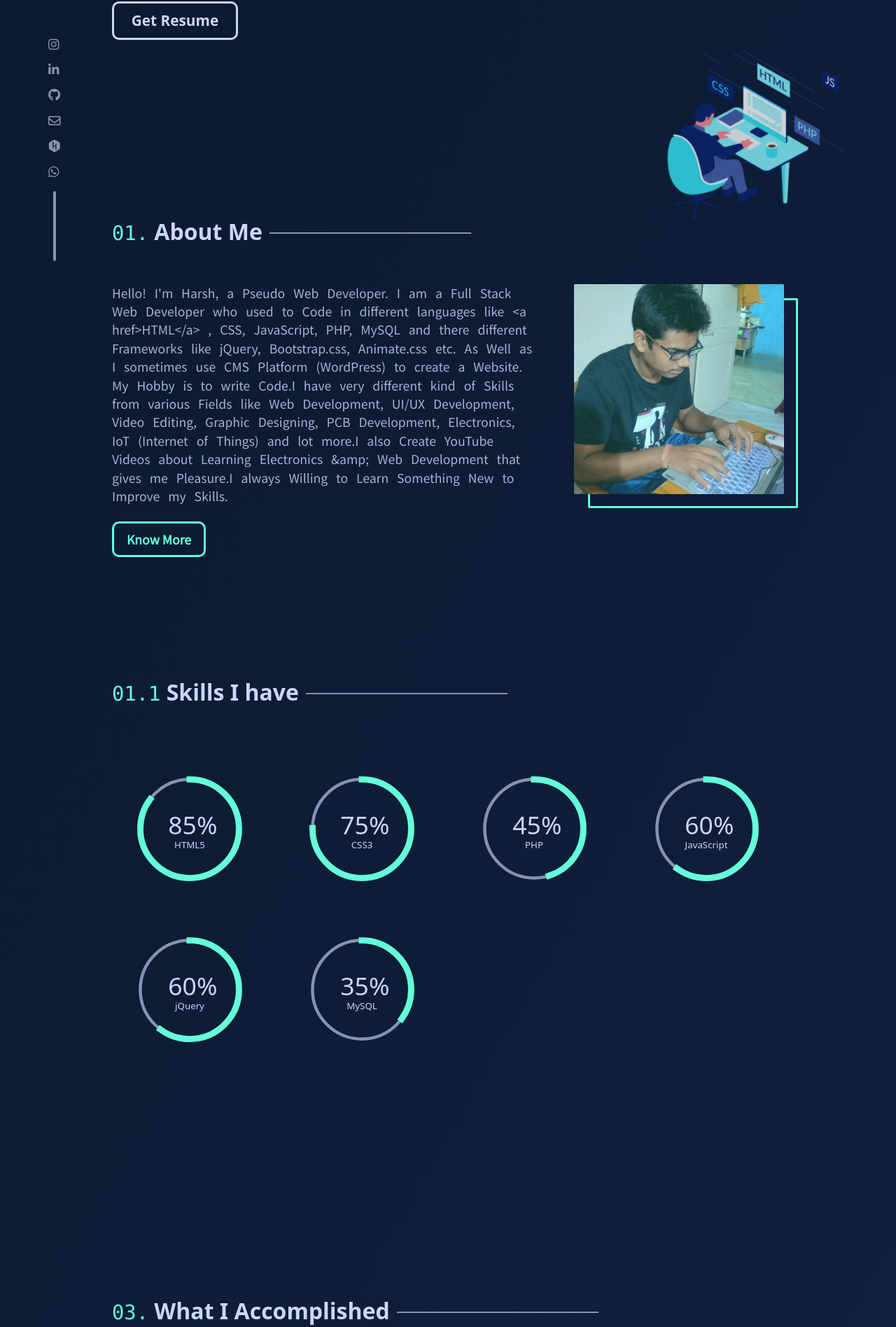
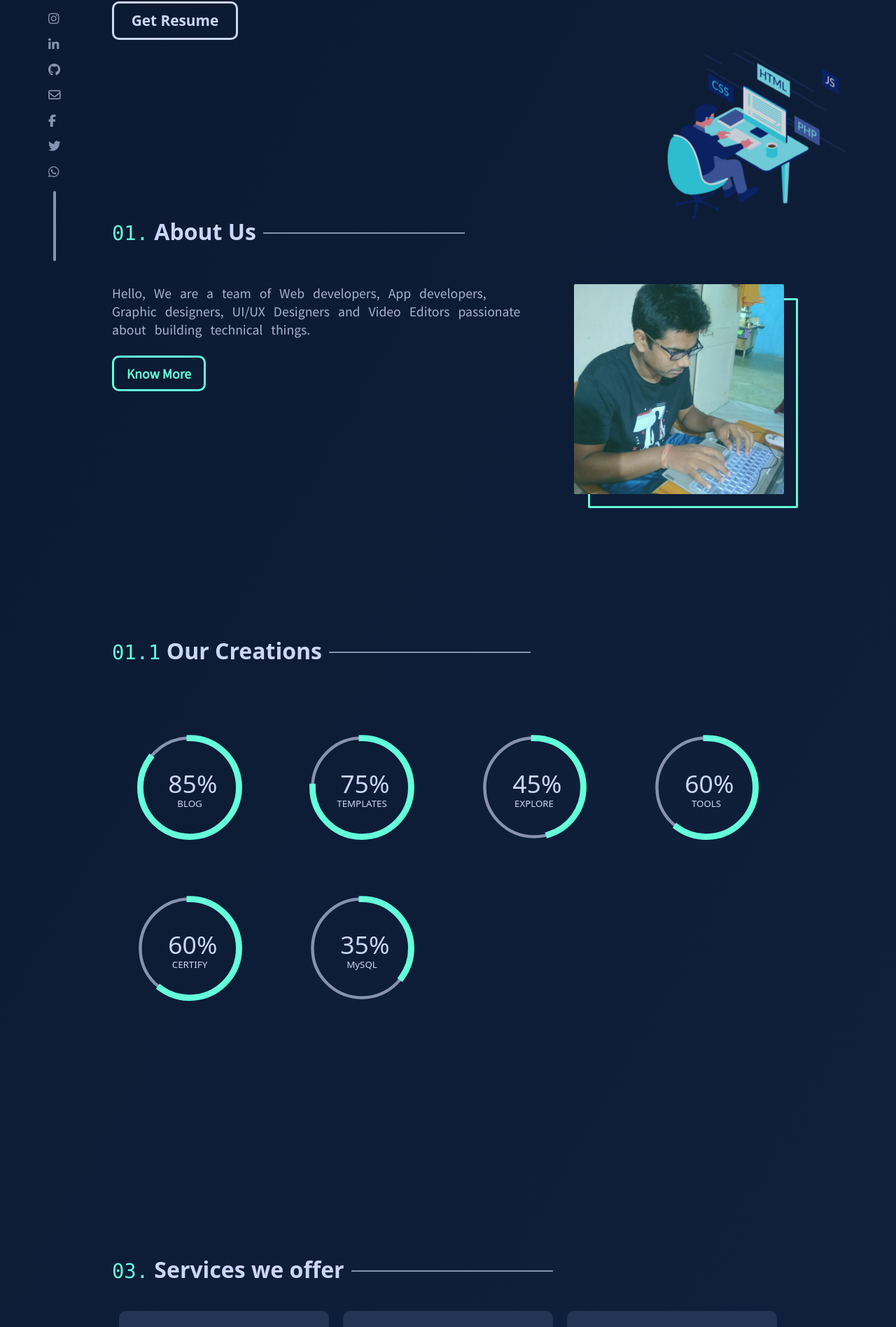
Before and after one commit to semikolan-co/semikolan-react, a React (Create React App) app: page /harsh in a window 1280 px wide. Shown: the part 427-2323 px from the top of the page at 70% size. Built offline with nearby package versions, Linux system fonts and the light colour scheme.

Commit message:
content change

```diff
--- a/src/App.js
+++ b/src/App.js
@@ -22,57 +22,27 @@ import { Helmet } from "react-helmet";
 const achievements = [
   {
     icon: "baby-carriage",
-    title: "2002",
+    title: "Web Development",
     description:
       "On 7th of August 2002, I was Born and came into this world by winning the sperm race.",
   },
   {
     icon: "school",
-    title: "2005",
+    title: "App Development",
     description:
       "Got Admission in School (D.M. Co. Ed Higher Secondary School) in Nursery Class, where I started learning things in a Structured manner",
   },
   {
     icon: "trophy",
-    title: "2014",
+    title: "Graphic Designing",
     description: "Got First Prize in a School Level Science Exhibition.",
   },
   {
     icon: "laptop-code",
-    title: "2016",
+    title: "UI/UX Designing",
     description:
       "Completed my First Course on Programming i.e. HTML. and few months after completing this course I purchased a Laptop which is going to change the route of my life.",
-  },
-  {
-    icon: "robot",
-    title: "2015",
-    description:
-      "Got the Certficae for participating in a Workshop of Electronics, which started my interest in Electronics and Robotics. This is the beginning of me in the World of Robots.",
-  },
-  {
-    icon: "book-open",
-    title: "2018",
-    description:
-      "Somehow Succesfully Completed my X with 87.4% through an MP Board Affliated School and while Studying for X, I stopped Programming which was one of the worst decision i took.",
-  },
-  {
-    icon: "award",
-    title: "2019",
-    description:
-      "Got Preeti Bhandari Award for Creative Excellence as a Scholarship by Preet ki Asha for having keen Interest Robotics and making some Innovative Project",
-  },
-  {
-    icon: "book-open",
-    title: "2020",
-    description:
-      "Completed XII and Cracked JEE MAINS with a good Score and get Admission in University Institute of Technology, Rajeev Gandhi Produgiki VishwaVidhyalaya",
-  },
-  {
-    icon: "medal",
-    title: "2021",
-    description:
-      "Got Second Prize in Devoluthon a Digital Hackathon organized by Entreprenuership Cell, Rajiv Gandhi Proudyogiki Vishwavidhyalaya.",
-  },
+  }
 ];
 
 
@@ -98,7 +68,7 @@ export default function App() {
             <Technologies num="03." />
 
             <Helmet>
-              <title>About | SemiKolan | Pseudo Web Developer</title>
+              <title>About | SemiKolan</title>
             </Helmet>
           </Route>
 
@@ -113,7 +83,7 @@ export default function App() {
             <Work num="01." removeViewMore />
 
             <Helmet>
-              <title>Work | SemiKolan | Pseudo Web Developer</title>
+              <title>Work | SemiKolan</title>
             </Helmet>
           </Route>
 
@@ -132,7 +102,7 @@ export default function App() {
             />
 
             <Helmet>
-              <title>Achievements | SemiKolan | Pseudo Web Developer</title>
+              <title>Achievements | SemiKolan</title>
             </Helmet>
           </Route>
 
@@ -161,9 +131,9 @@ export default function App() {
           <Route path="/">
             <Landing
               lottiename="home"
-              p1="Hii, My Name is "
+              p1="Hii, We are the team of "
               p2="Harsh Vishwakarma"
-              p3="I Build Things for the Web"
+              p3="We Build Things"
               buttontext="Get in Touch"
               IndexPage
             />
--- a/src/component/About.js
+++ b/src/component/About.js
@@ -4,14 +4,12 @@ function About(props) {
   return (
         <div id="about" className="about container">
   <div className="titleline" data-aos="fade-right" data-aos-duration={500}>
-    <span><em>{props.num}</em>&nbsp;About Me</span>
+    <span><em>{props.num}</em>&nbsp;About Us</span>
     <div className="line-horizontal" />
   </div>
   <div className="aboutdiv">
     <div data-aos="fade-right" data-aos-duration={500}>
-      <p>{props.content ? props.content : `Hello! I'm Harsh, a Pseudo Web Developer. I am a Full Stack Web Developer who used to Code in different languages like <a href>HTML</a> , CSS, JavaScript, PHP, MySQL and there different Frameworks like jQuery, Bootstrap.css, Animate.css etc. As Well as I sometimes use
-        CMS Platform (WordPress) to create a Website. My Hobby is to write Code.I have very different kind of Skills from various Fields like Web Development, UI/UX Development, Video Editing, Graphic Designing, PCB Development, Electronics,
-        IoT (Internet of Things) and lot more.I also Create YouTube Videos about Learning Electronics &amp; Web Development that gives me Pleasure.I always Willing to Learn Something New to Improve my Skills. `}</p>
+      <p>{props.content ? props.content : `Hello, We are a team of Web developers, App developers, Graphic designers, UI/UX Designers and Video Editors passionate about building technical things. `}</p>
       <Link to="/about" className="button" data-aos="fade-up" data-aos-duration={500}>Know More</Link>
     </div>
     <div data-aos="fade-left" data-aos-duration={500}>
--- a/src/component/Achievements.js
+++ b/src/component/Achievements.js
@@ -5,7 +5,7 @@ function About(props) {
         <div id="achievement" className="container">
 
   <div className="titleline" data-aos="fade-right" data-aos-duration={500}>
-    <span><em>{props.num}</em>&nbsp;What I Accomplished</span>
+    <span><em>{props.num}</em>&nbsp;Services we offer</span>
     <div className="line-horizontal" />
   </div>
   <div className="achievementdiv">
--- a/src/component/Footer.js
+++ b/src/component/Footer.js
@@ -6,7 +6,7 @@ export default function Footer() {
 
       <div className="socialicons">
         <div className="iconsdiv">
-          <a href="https://instagram.com/meinhoonharsh">
+          <a href="https://instagram.com/instakolan">
             <i
               data-aos-anchor-placement="top-bottom"
               data-aos="fade-up"
@@ -14,7 +14,7 @@ export default function Footer() {
               className="fa fa-instagram"
             />
           </a>
-          <a href="https://lindedin.com/in/meinhoonharsh">
+          <a href="https://linkedin.com/company/semikolan">
             <i
               data-aos-anchor-placement="top-bottom"
               data-aos="fade-up"
@@ -22,7 +22,7 @@ export default function Footer() {
               className="fa fa-linkedin"
             />
           </a>
-          <a href="https://github.com/meinhoonharsh">
+          <a href="https://github.com/semikolan-dev">
             <i
               data-aos-anchor-placement="top-bottom"
               data-aos="fade-up"
@@ -30,7 +30,7 @@ export default function Footer() {
               className="fa fa-github"
             />
           </a>
-          <a href="mailto:harshprogrammer782@gmail.com">
+          <a href="mailto:contact@semikolan.co">
             <i
               data-aos-anchor-placement="top-bottom"
               data-aos="fade-up"
@@ -38,12 +38,22 @@ export default function Footer() {
               className="far fa-envelope"
             />
           </a>
-          <a href="https://hackerrank.com/harshprogrammer">
+
+          <a href="https://facebook.com/semikolan">
             <i
               data-aos-anchor-placement="top-bottom"
               data-aos="fade-up"
               data-aos-duration={500}
-              className="fab fa-hackerrank"
+              className="fa fa-facebook"
+            />
+          </a>
+
+          <a href="https://twitter.com/semikolandev">
+            <i
+              data-aos-anchor-placement="top-bottom"
+              data-aos="fade-up"
+              data-aos-duration={500}
+              className="fa fa-twitter"
             />
           </a>
           <a href="https:// /meinhoonharsh">
@@ -58,7 +68,7 @@ export default function Footer() {
         <div className="line"></div>
       </div>
       <span>
-        Designed with <Link to="#">♥</Link> by <a href="https://semikolan.co/harsh">Harsh Vishwakarma</a>
+        Designed with <Link to="#">♥</Link> by <a href="https://github.com/semikolan-dev">Team Semikolan</a>
       </span>
     </footer>
   );
--- a/src/component/Landing.js
+++ b/src/component/Landing.js
@@ -39,9 +39,10 @@ function Landing(props) {
 <>
     <Typed
                 strings={[
-                    'Search for products',
-                    'Search for categories',
-                    'Search for brands']}
+                    'Web Developers',
+                    'App Developers',
+                    'Graphic Designers',
+                    'UI/UX Designers']}
                     typeSpeed={40}
                     backSpeed={50}
                     loop />
@@ -61,7 +62,7 @@ function Landing(props) {
           data-aos="fade-right"
           data-aos-duration={500}
           data-aos-anchor-placement="top-bottom"
-          href="contact.html"
+          href="contact"
         >
           {props.buttontext}
         </a>
--- a/src/component/Skills.js
+++ b/src/component/Skills.js
@@ -59,7 +59,7 @@ class About extends React.Component {
      <div id="about" className="about container">
        <div className="titleline" data-aos="fade-right" data-aos-duration={500}>
          <span>
-           <em>{this.props.num}</em>&nbsp;Skills I have
+           <em>{this.props.num}</em>&nbsp;Our Creations
          </span>
          <div className="line-horizontal" />
        </div>
@@ -102,7 +102,7 @@ class About extends React.Component {
                          x="16.91549431"
                          y={22}
                        >
-                         HTML5
+                         BLOG
                        </text>{" "}
                      </g>
                    </svg>
@@ -143,7 +143,7 @@ class About extends React.Component {
                          x="16.91549431"
                          y={22}
                        >
-                         CSS3
+                         TEMPLATES
                        </text>{" "}
                      </g>
                    </svg>
@@ -184,7 +184,7 @@ class About extends React.Component {
                          x="16.91549431"
                          y={22}
                        >
-                         PHP
+                         EXPLORE
                        </text>{" "}
                      </g>
                    </svg>
@@ -225,7 +225,7 @@ class About extends React.Component {
                          x="16.91549431"
                          y={22}
                        >
-                         JavaScript
+                         TOOLS
                        </text>{" "}
                      </g>
                    </svg>
@@ -266,7 +266,7 @@ class About extends React.Component {
                          x="16.91549431"
                          y={22}
                        >
-                         jQuery
+                         CERTIFY
                        </text>{" "}
                      </g>
                    </svg>
```
